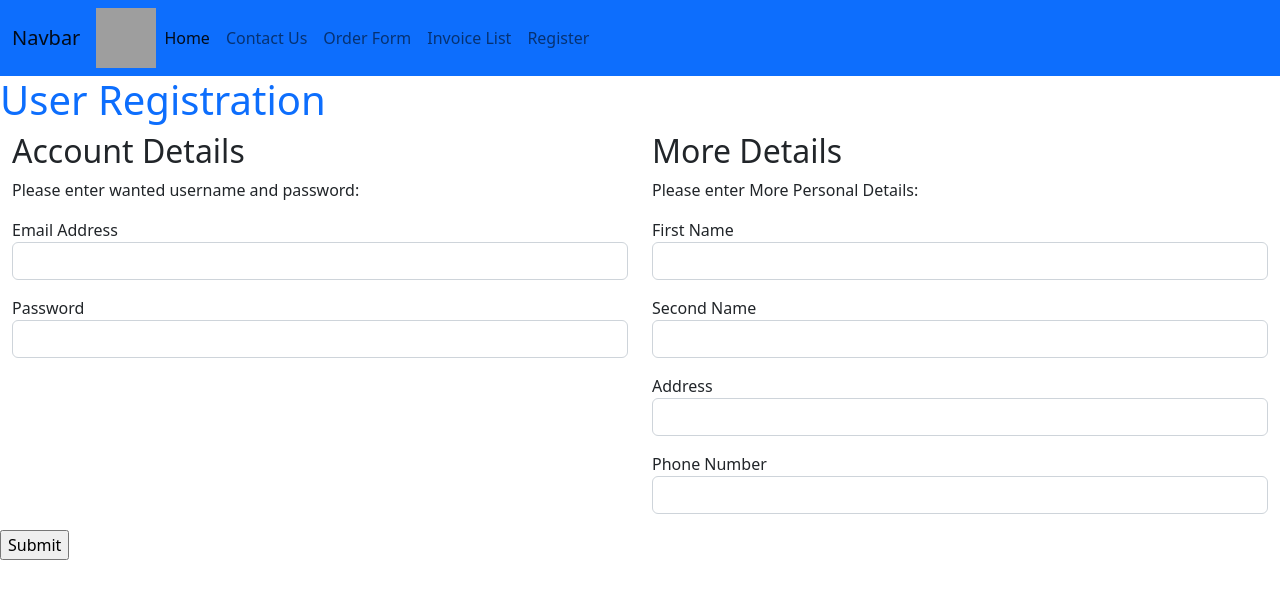
After one commit to AlfonsoRamos6/Software-Development-Fundamentals-PHP, a PHP site: page /register.php in a window 1280 px wide. The commit adds this page. Shown: the top 599 px of the page. Run offline with PHP 8.4, Linux system fonts and the light colour scheme; grey boxes are pictures that could not be loaded.

Commit message:
user registration

```diff
--- a/contact.php
+++ b/contact.php
@@ -41,6 +41,9 @@
         $messageSubmitted = $_POST['contactMessage'];
 
         $sqlStmt = $conn->prepare("INSERT INTO Contact (ContactEmail, Message) VALUES (ContactEmail, :Message)");
+        $sqlStmt->bindParam('ContactEmail', $userEmail);
+        $sqlStmt->bindParam('Message', $userMessage);
+        $sqlStmt->execute();
 
 //        $csvFile = fopen(filename:"contact.csv", mode:"a");
 //        fwrite($csvFile, data:$userEmail.",".$userMessage."\n");
--- /dev/null
+++ b/register.php
@@ -0,0 +1,73 @@
+<?php include "template.php";
+/** @var $conn */
+?>
+<title>User Registration</title>
+<h1 class='text-primary'>User Registration</h1>
+
+<form action="<?php echo htmlspecialchars($_SERVER["PHP_SELF"]); ?>" method="post" enctype="multipart/form-data">
+    <div class="container-fluid">
+        <div class="row">
+            <!--Customer Details-->
+
+            <div class="col-md-6">
+                <h2>Account Details</h2>
+                <p>Please enter wanted username and password:</p>
+                <p>Email Address<input type="text" name="username" class="form-control" required="required"></p>
+                <p>Password<input type="password" name="password" class="form-control" required="required"></p>
+
+            </div>
+            <div class="col-md-6">
+                <h2>More Details</h2>
+                <!--Product List-->
+                <p>Please enter More Personal Details:</p>
+                <p>First Name<input type="text" name="firstName" class="form-control" required="required"></p>
+                <p>Second Name<input type="text" name="secondName" class="form-control" required="required"></p>
+                <p>Address<input type="text" name="address" class="form-control" required="required"></p>
+                <p>Phone Number<input type="text" name="phoneNumber" class="form-control" required="required"></p>
+            </div>
+        </div>
+    </div>
+    <input type="submit" name="formSubmit" value="Submit">
+</form>
+
+
+<?php
+if ($_SERVER['REQUEST_METHOD'] == 'POST') {
+    $username = sanitiseData($_POST['username']);
+    $password = sanitiseData($_POST['password']);
+    $firstName = sanitiseData($_POST['firstName']);
+    $secondName = sanitiseData($_POST['secondName']);
+    $address = sanitiseData($_POST['address']);
+    $phoneNumber = sanitiseData($_POST['phoneNumber']);
+
+    // Check if username/email address already exists in the database
+    $query = $conn ->query("SELECT COUNT(*) FROM Customers WHERE EmailAddress ='$username'");
+    $data = $query->fetchArray();
+    $numberOfUsers = (int)$data[0];
+
+    if ($numberOfUsers > 0) {
+        echo "Sorry, that username already exists";
+    }else{
+        // the username entered is unique (doesn't already exist)
+        $hashedPassword = password_hash($password, PASSWORD_DEFAULT);
+
+        $sqlStmt = $conn->prepare("INSERT INTO Customers (EmailAddress, HashedPassword, FirstName, SecondName, Address, PhoneNumber) VALUES (:EmailAddress, :HashedPassword, :FirstName, :SecondName, :Address, :PhoneNumber)");
+        $sqlStmt->bindParam('EmailAddress', $username);
+        $sqlStmt->bindParam('HashedPassword', $hashedPassword);
+        $sqlStmt->bindParam('FirstName', $firstName);
+        $sqlStmt->bindParam('SecondName', $secondname);
+        $sqlStmt->bindParam('Address', $address);
+        $sqlStmt->bindParam('PhoneNumber', $phoneNumber);
+        $sqlStmt->execute();
+    }
+
+
+
+}
+
+
+
+
+
+
+?>
--- a/template.php
+++ b/template.php
@@ -26,6 +26,9 @@
                 </li>
                 <li class="nav-item">
                     <a class="nav-link" href="invoiceList.php">Invoice List</a>
+                </li>
+                <li class="nav-item">
+                    <a class="nav-link" href="register.php">Register</a>
                 </li>
             </ul>
         </div>
```
